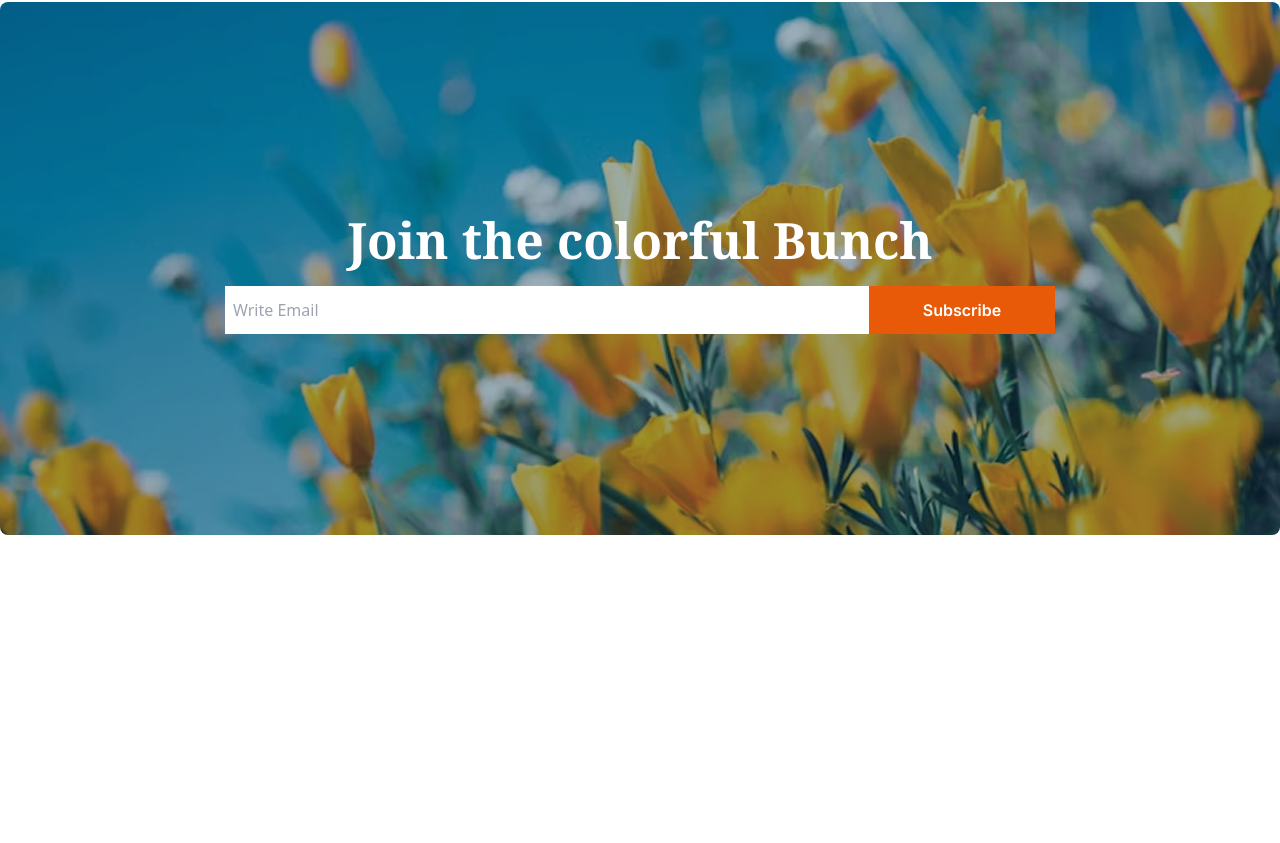
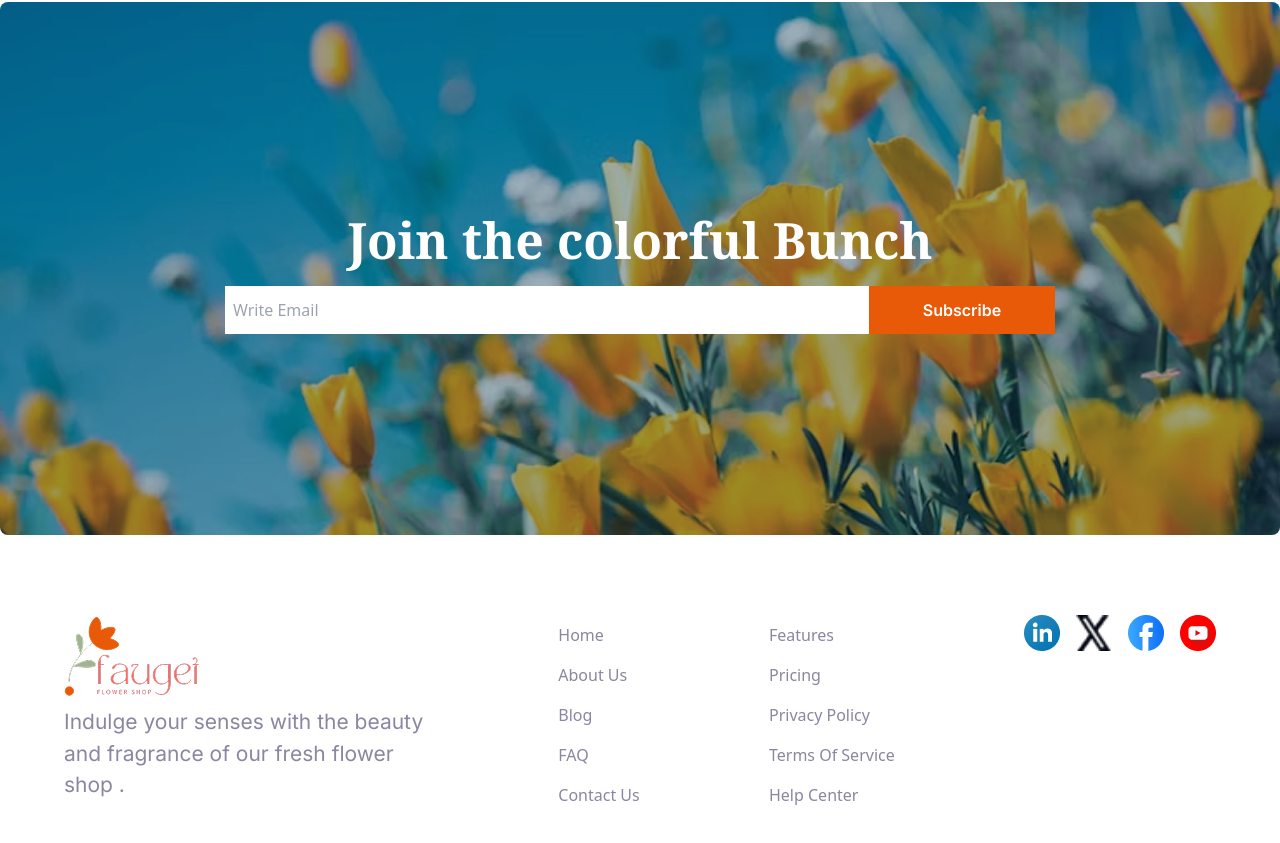
Before and after one commit to SadiaUmmay/A02-Responsive-Flowers, a plain HTML site: page index.html in a window 1280 px wide. Shown: the part 3505-4348 px from the top of the page. Before the commit the page ends 4120 px from the top, so only its background shows below. Drawn offline with nearby package versions, Linux system fonts and the light colour scheme.

Commit message:
footer section

```diff
--- a/index.css
+++ b/index.css
@@ -8,9 +8,7 @@
     background-image: url(assets/deal-bloom.png) ;
   filter: brightness(0.8);
 }
-/* .deal-img-1 div h3{
-    filter: brightness(1.1);
-} */
+
  .deal-img-2{
     background-image: url(assets/deal-ana.png);
     filter: brightness(0.8);
@@ -26,3 +24,7 @@
     background-size: cover;
 
 }
+.footer-img img{
+    height: 36px;
+    width: 36px;
+}
--- a/index.html
+++ b/index.html
@@ -206,15 +206,47 @@
         <!-- join section  -->
         <section class="join flex justify-center items-center md:h-[533px] h-[276px] md:my-20 my-3">
             <div>
-                <h3 class="banner font-bold md:text-[50px] text-[20px] text-white flex justify-center">Join the colorful Bunch</h3>
-                <div class="flex justify-center gap-0 mt-2" >
+                <h3 class="banner font-bold md:text-[50px] text-[20px] text-white flex justify-center">Join the colorful
+                    Bunch</h3>
+                <div class="flex justify-center gap-0 mt-2">
                     <input class="w-[218px] md:w-[644px] py-3 px-2" type="email" placeholder="Write Email">
-                    <button class="w-[103px] md:w-[186px] bg-color1 py-3 font-semibold banner-p text-white">Subscribe</button>
+                    <button
+                        class="w-[103px] md:w-[186px] bg-color1 py-3 font-semibold banner-p text-white">Subscribe</button>
                 </div>
             </div>
         </section>
     </main>
-    <footer></footer>
+    <!-- footer  -->
+    <footer class="flex flex-col md:flex-row justify-between gap-3 md:gap-10 mx-3 md:mx-auto max-w-sm md:max-w-6xl mb-10">
+        <div>
+            <img src="assets/logo.png" alt="">
+            <p class="text-color2 text-[14px] md:text-[21px] mt-2 banner-p w-[365px]">Indulge your senses with the beauty and fragrance of our fresh flower shop .</p>
+        </div>
+        <div>
+            <ul  class="text-color2 text-[16px]/[40px]">
+                <li><a href="">Home</a></li>
+                <li><a href="">About Us</a></li>
+                <li><a href="">Blog</a></li>
+                <li><a href="">FAQ</a></li>
+                <li><a href="">Contact Us</a></li>
+            </ul>
+        </div>
+        <div>
+            <ul class="text-color2 text-[16px]/[40px]">
+                <li><a href="">Features</a></li>
+                <li><a href="">Pricing</a></li>
+                <li><a href="">Privacy Policy</a></li>
+                <li><a href="">Terms Of Service</a></li>
+                <li><a href="">Help Center</a></li>
+            </ul>
+        </div>
+        <div class="flex gap-4 footer-img ">
+            <img src="assets/icon-linkedin.png" alt="">
+            <img src="assets/icon-twitter.png" alt="">
+            <img src="assets/icon-facebook.png" alt="">
+            <img src="assets/icon-youtube.png" alt="">
+        </div>
+    </footer>
 </body>
 
 </html>
```
